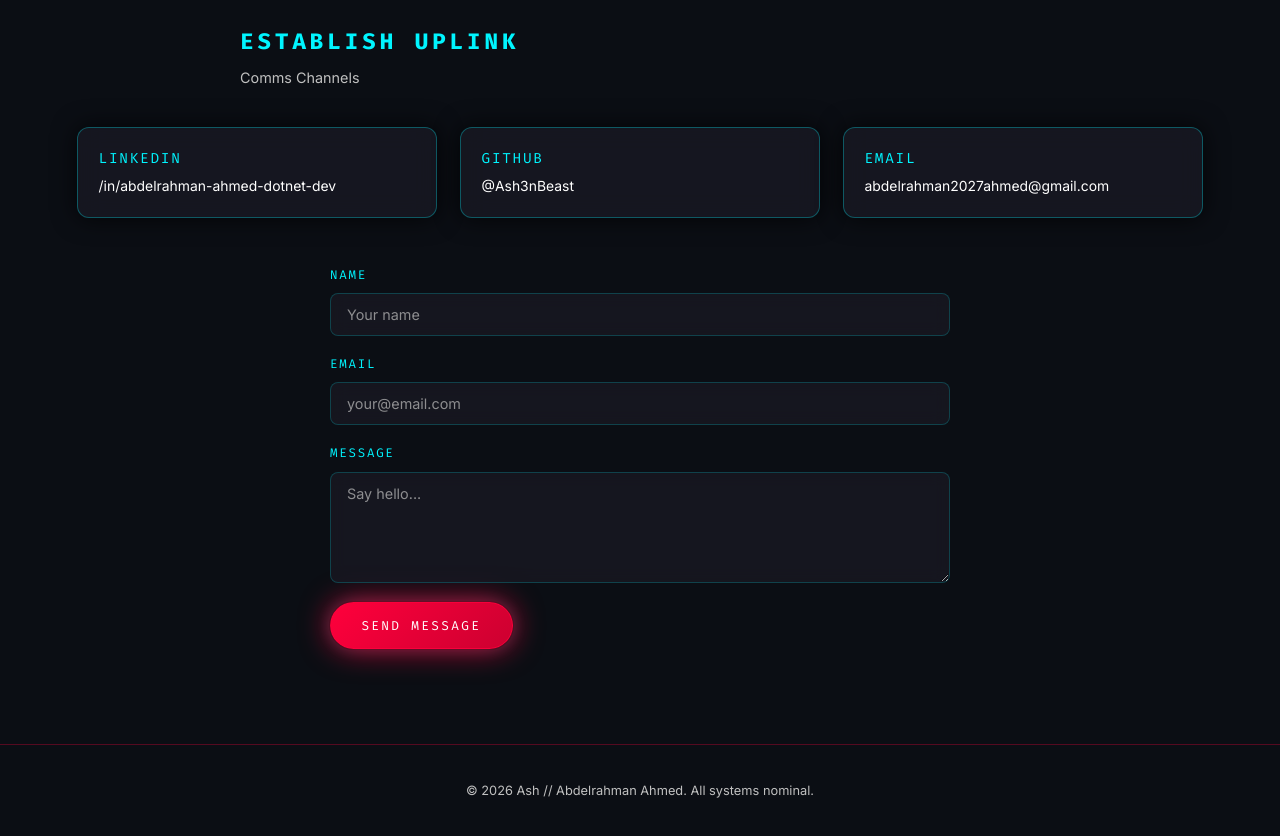
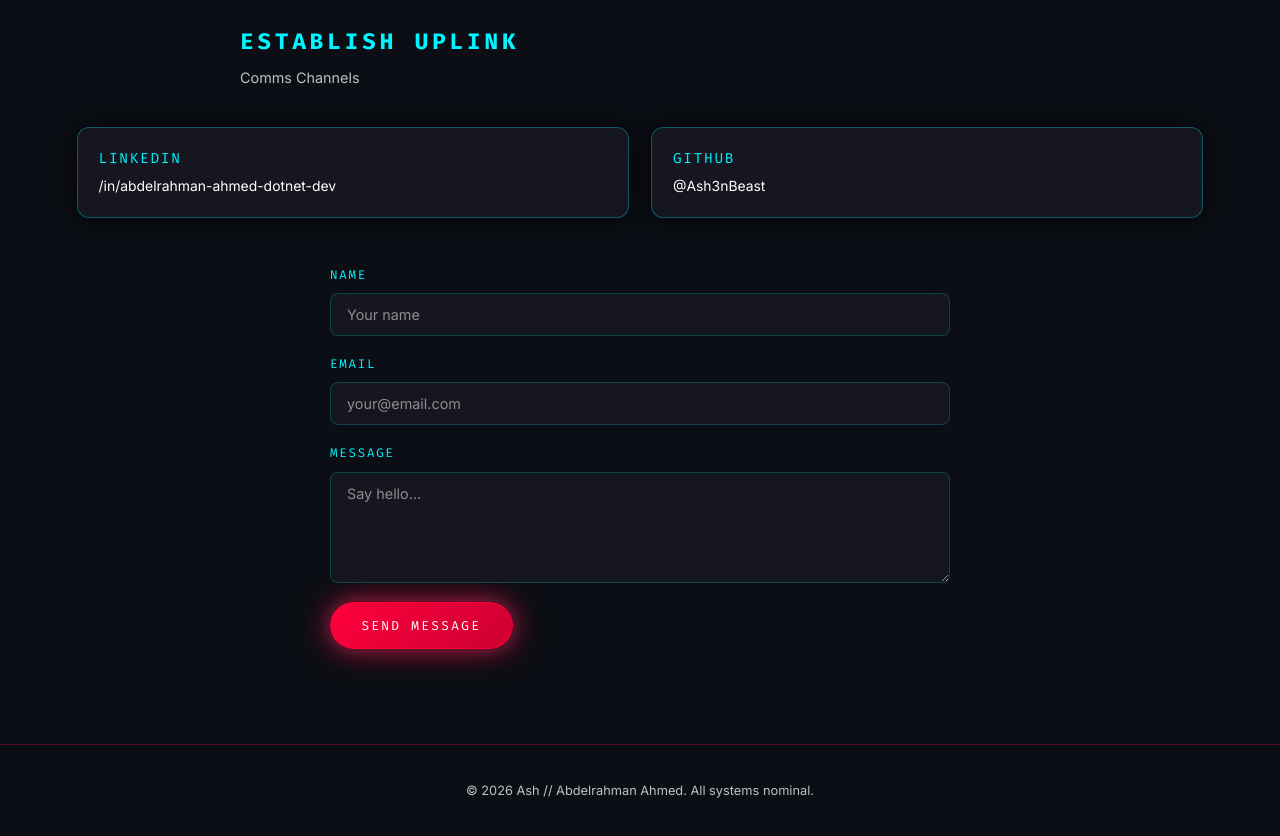
Before and after one commit to Ash3nBeast/MyPortfolio, a plain HTML site: page index.html in a window 1280 px wide. Shown: the part 4780-5616 px from the top of the page. Drawn offline with Linux system fonts and the light colour scheme.

Commit message:
Modified

```diff
--- a/index.html
+++ b/index.html
@@ -457,10 +457,6 @@
           <span class="contact-meta">@Ash3nBeast</span>
         </a>
 
-        <a class="contact-card" href="mailto:abdelrahman2027ahmed@gmail.com">
-          <span class="contact-label">Email</span>
-          <span class="contact-meta">abdelrahman2027ahmed@gmail.com</span>
-        </a>
       </div>
 
       <!-- Contact Form (Formspree-ready) -->
--- a/styles.css
+++ b/styles.css
@@ -1788,7 +1788,7 @@ body.light-mode .section-contact {
 
 .contact-grid {
   display: grid;
-  grid-template-columns: repeat(3, minmax(0, 1fr));
+  grid-template-columns: repeat(2, minmax(0, 1fr));
   gap: 1.4rem;
 }
 
```
